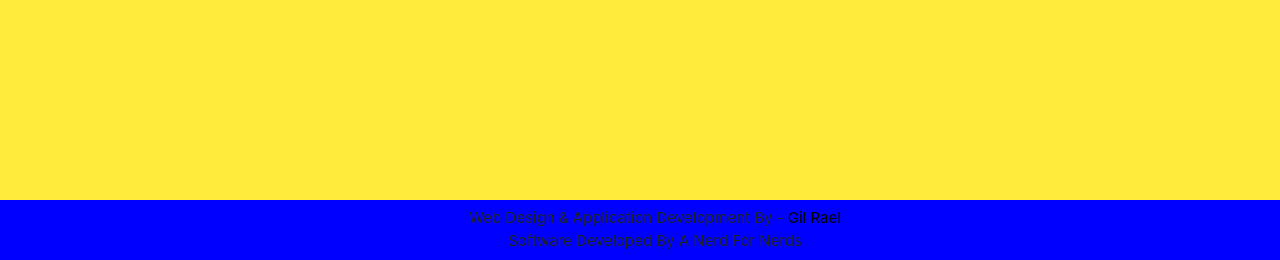
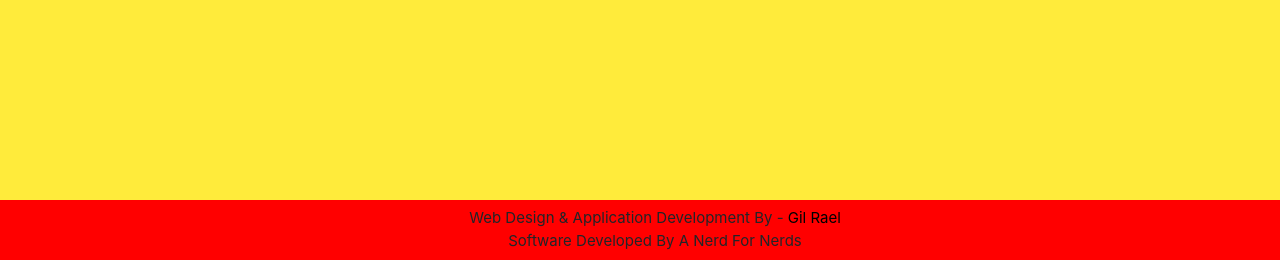
Before and after one commit to isaacrael/giturdone, a Django app: page /quiz/reset_scores/ in a window 1280 px wide. Shown: the part 1036-1296 px from the top of the page. Run offline with Django 3.2, Linux system fonts and the light colour scheme; data comes from the database, SQL or seed files in the repository; some libraries are stand-ins or nearby versions.

Commit message:
changed footer color to red

```diff
--- a/giturdone_quiz/templates/giturdone_quiz/reset_scores.html
+++ b/giturdone_quiz/templates/giturdone_quiz/reset_scores.html
@@ -127,7 +127,7 @@ a:active {
   <p><center>Web Design & Application Development By - <a href="http://facebook.com/gil.rael.37/" target="_blank">Gil Rael</a><br>
 Software Developed By A Nerd For Nerds</center></p>
 </div>-->
-<div class="navbar navbar-default navbar-fixed-bottom" style="background-color: blue;">
+<div class="navbar navbar-default navbar-fixed-bottom" style="background-color: red;">
     <div class="container">
         <p class="navbar text"><center>Web Design & Application Development By - <a href="http://facebook.com/gil.rael.37/" target="_blank">Gil Rael</a><br>
 Software Developed By A Nerd For Nerds</center></p>
```
